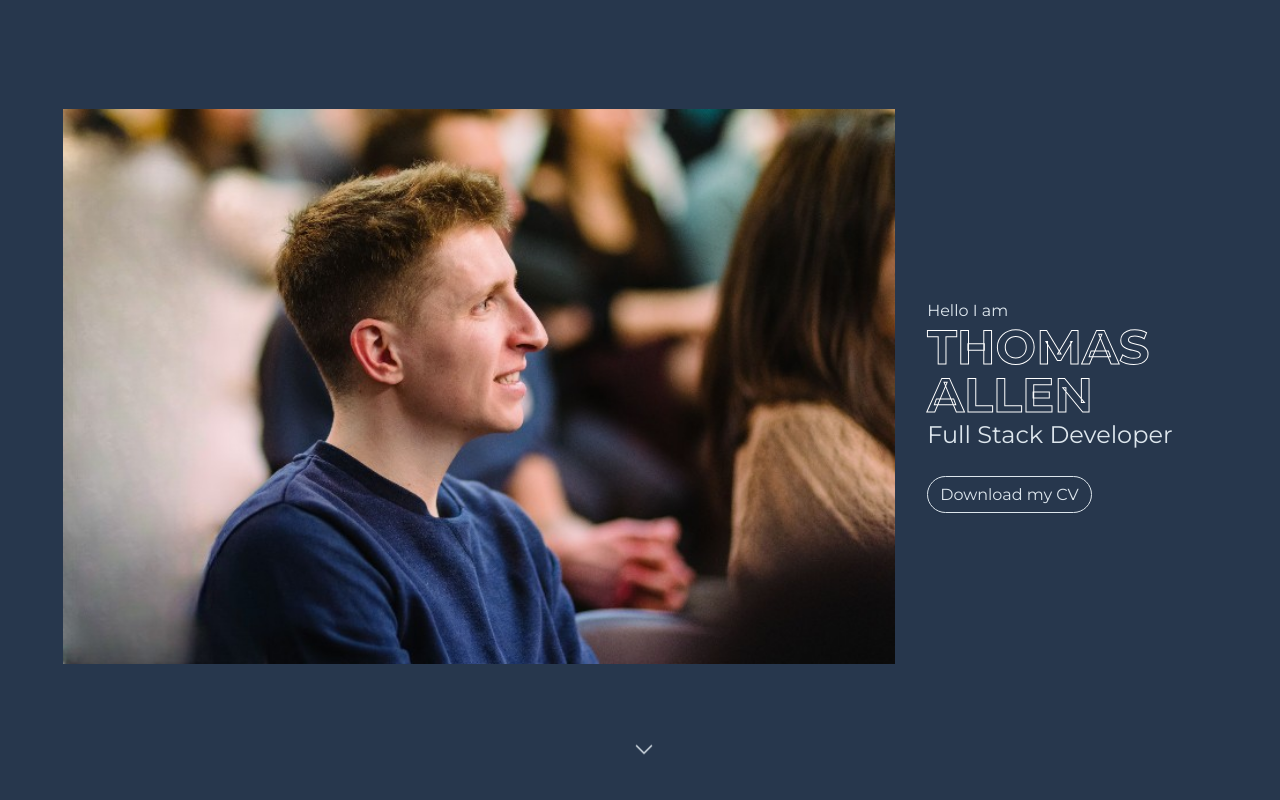
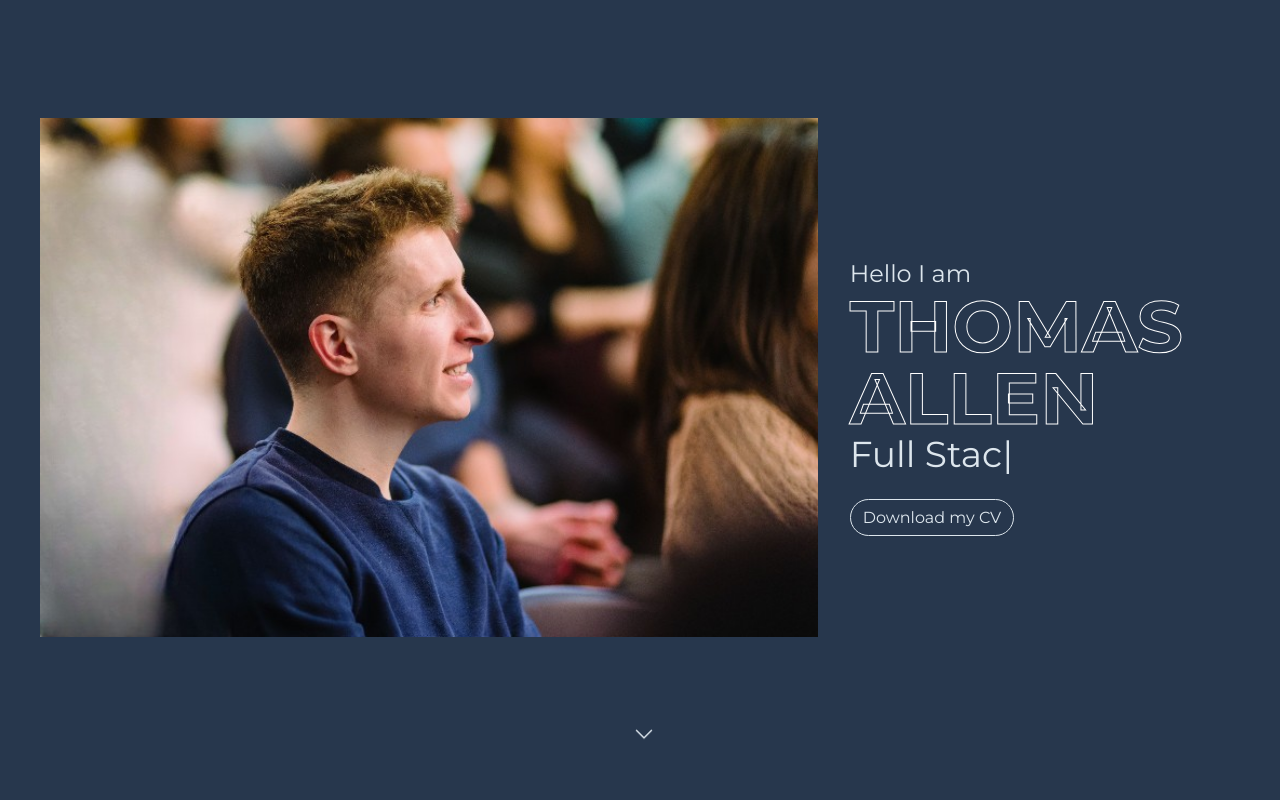
Before and after one commit to Thms25/my-first-portfolio, a Next.js app: page / in a window 1280 px wide. Shown: the top 800 px of the page. Built offline with nearby package versions, Linux system fonts and the light colour scheme.

Commit message:
typed effect done

```diff
--- a/components/Header.jsx
+++ b/components/Header.jsx
@@ -3,22 +3,32 @@
 import Image from 'next/image';
 import styles from 'styles/header.module.scss';
 import { motion } from 'framer-motion';
+import Typed from 'react-typed';
 
 export default function Header () {
   return (
     <header className='h-screen grid place-items-center'>
-      <div className='md:flex lg:justify-evenly p-4 grid items-center gap-8 mx-4 lg:mx-6 mt-20 '>
+      <div className='md:flex md:justify-evenly p-4 grid items-center gap-8 mx-4 lg:mx-6 mt-20 '>
         <Image
           priority
           width={720}
           height={480}
           src='/images/me.jpeg'
-          className='m-auto mb-8 w-full md:w-3/4 xl:w-full'
+          className='m-auto mb-8 w-full lg:w-3/4 xl:w-full'
         />
         <div className='text-center md:text-left'>
-          <h3>Hello I am</h3>
-          <h1 className='text-5xl text-dark uppercase font-bold' id={styles.name}>Thomas Allen</h1>
-          <h3 className='text-2xl'>Full Stack Developer</h3>
+          <h3 className='text-lg md:text-2xl'>Hello I am</h3>
+          <h1 className='text-4xl lg:text-6xl xl:text-7xl text-dark uppercase font-bold' id={styles.name}>
+            Thomas Allen
+          </h1>
+          <h3 className='text-xl lg:text-3xl xl:text-4xl'>
+            <Typed
+              strings={['Full Stack Developer']}
+              typeSpeed={60}
+              backSpeed={20}
+              loop
+            />
+          </h3>
           <div className='mt-8'>
             <a href='/public/files/Thomas_Allen_CV.pdf' download className='mt-6 btn'>Download my CV</a>
           </div>
--- a/package.json
+++ b/package.json
@@ -21,6 +21,7 @@
     "react": "18.2.0",
     "react-dom": "18.2.0",
     "react-scroll": "^1.8.9",
+    "react-typed": "^1.2.0",
     "sass": "^1.67.0",
     "tailwindcss": "3.3.3"
   }
--- a/styles/header.module.scss
+++ b/styles/header.module.scss
@@ -12,5 +12,5 @@
 }
 
 .arrow {
-  animation: bounce 1.5s infinite;
+  animation: bounce 2s infinite;
 }
```
Also changed, not shown: 1 other file (tests, documents, lock files or other folders).
